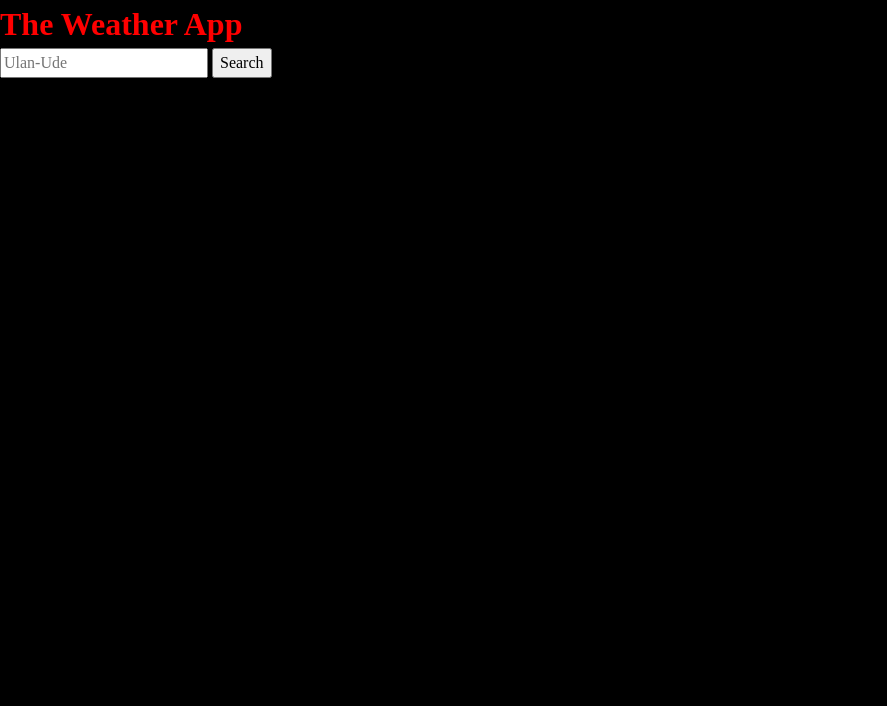
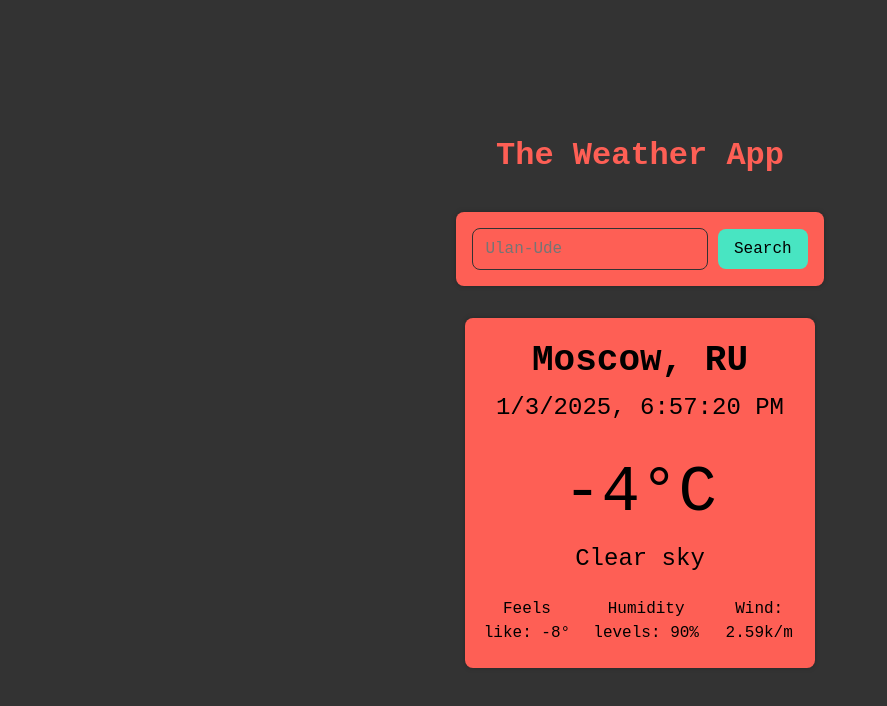
Before and after one commit to StrigZ/weather-app, a website built with webpack: page src/template.html in a window 1280 px wide. Shown: the whole page, without its empty margins (0-887 px from the left). Built offline with nearby package versions, Linux system fonts and the light colour scheme.

Commit message:
Add styles

```diff
--- a/src/styles/styles.css
+++ b/src/styles/styles.css
@@ -2,6 +2,89 @@ h1 {
   color: red;
 }
 
+:root {
+  --color-primary: #fcfaf9;
+  --color-secondary: #48e5c2;
+  --color-surface: #333333;
+  --color-background: #fe5f55;
+}
+
 body {
-  background-color: black;
+  display: flex;
+  justify-content: center;
+  align-items: center;
+  flex-direction: column;
+  min-height: 100vh;
+
+  font-family: 'Courier New', Courier, monospace;
+  background-color: var(--color-surface);
 }
+
+button {
+  background-color: var(--color-secondary);
+  border: none;
+  border-radius: 8px;
+  padding: 8px 16px;
+}
+h1 {
+  color: var(--color-background);
+}
+main {
+  display: flex;
+  justify-content: center;
+  align-items: center;
+  flex-direction: column;
+  gap: 32px;
+}
+
+form {
+  padding: 16px;
+  box-shadow: 0 0 5px rgba(0, 0, 0, 0.25);
+  border-radius: 8px;
+  background-color: var(--color-background);
+
+  input {
+    background-color: var(--color-background);
+    border: 1px solid var(--color-surface);
+    padding: 8px 12px;
+    border-radius: 8px;
+  }
+}
+
+.weather-card {
+  width: 350px;
+  aspect-ratio: 1;
+  padding: 16px;
+  box-shadow: 0 0 5px rgba(0, 0, 0, 0.25);
+  border-radius: 8px;
+  display: flex;
+  flex-direction: column;
+  text-align: center;
+  font-size: 1.5rem;
+  background-color: var(--color-background);
+
+  > * {
+    flex: 1;
+  }
+
+  .title {
+  }
+  .date {
+  }
+  .temp {
+    font-size: 4rem;
+  }
+  .conditions {
+  }
+  .stats {
+    display: flex;
+    gap: 12px;
+    font-size: 1rem;
+  }
+  .feelslike {
+  }
+  .humidity {
+  }
+  .windspeed {
+  }
+}
```
